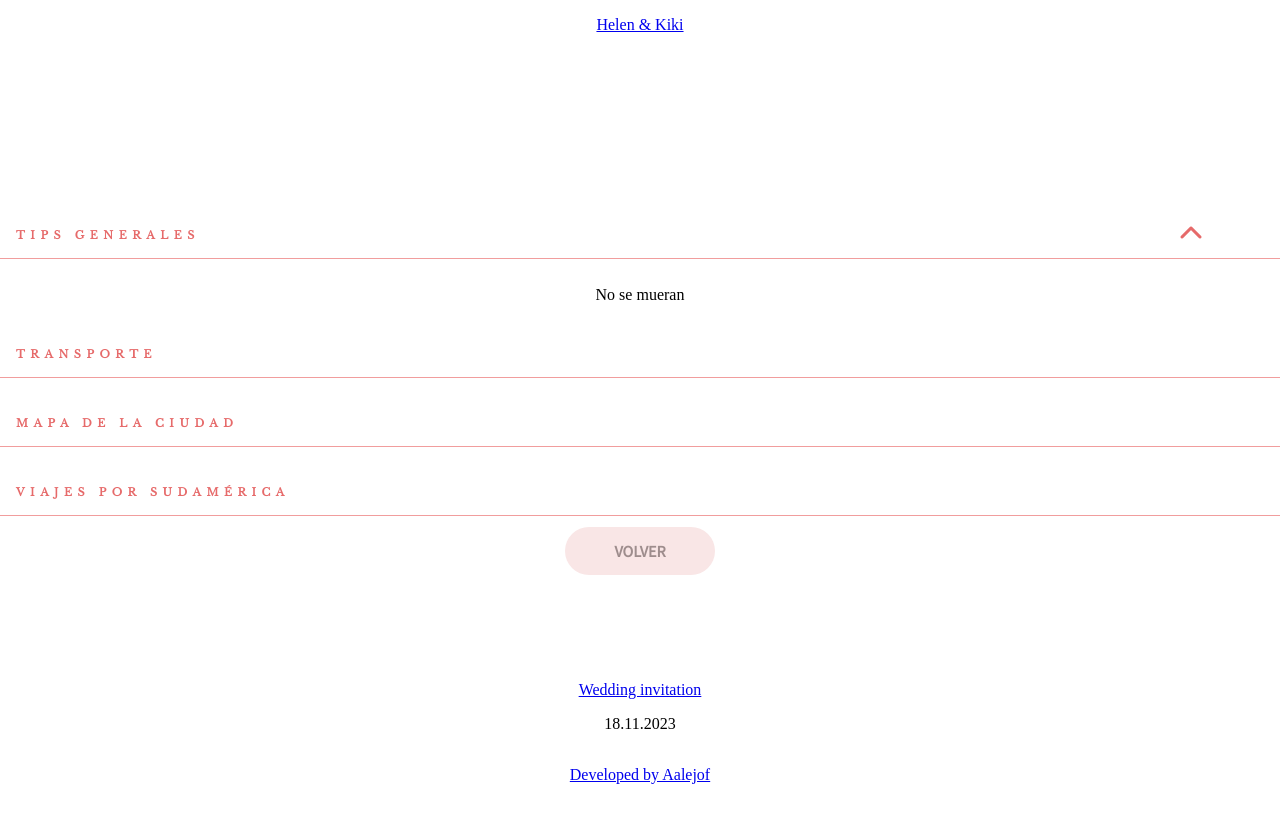
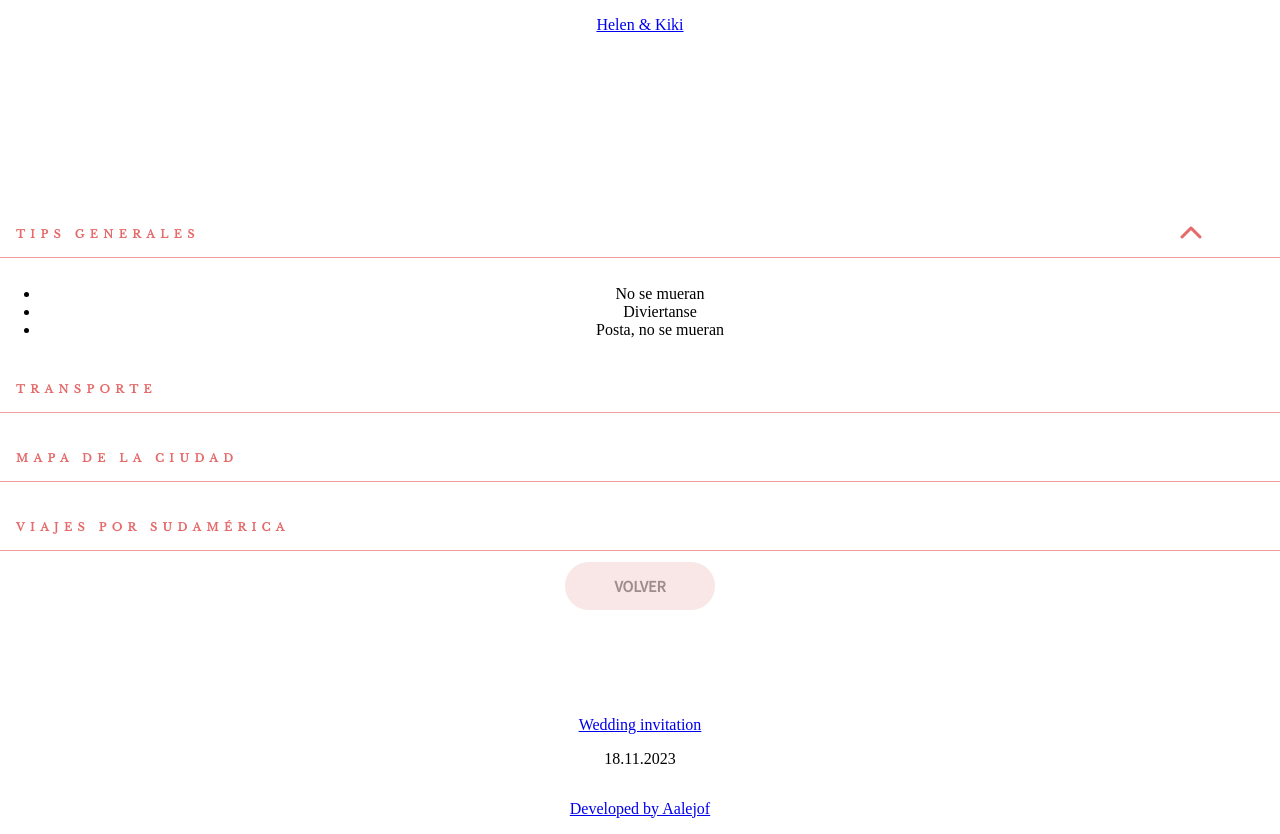
Before and after one commit to AAlejof/HeliKi, a React (Create React App) app in the folder client/: page /tips in a window 1280 px wide. Both pictures are taken after a click on the element 1221 px from the left and 247 px from the top of the page. Before the commit the page ends 800 px from the top, so only its background shows below. Built offline with nearby package versions, Linux system fonts and the light colour scheme.

Commit message:
add ul to tips

```diff
--- a/client/src/components/Tips/Tips.jsx
+++ b/client/src/components/Tips/Tips.jsx
@@ -22,7 +22,15 @@ const Tips = () => {
 						: (<i class="fa-solid fa-chevron-up fa-xl"></i>) }
 					</p>
 				</div>
-				{(showContent===true) ? <div><p>No se mueran</p></div> : <div></div> }
+				{(showContent===true) ?
+				<div>
+					<ul>
+						<li>No se mueran</li>
+						<li>Diviertanse</li>
+						<li>Posta, no se mueran</li>
+					</ul>
+				</div>
+				: <div></div> }
 				</div>
 				<div className={style.tipsDiv}>
 					<p className={style.h3Div}>TRANSPORTE</p>
```
